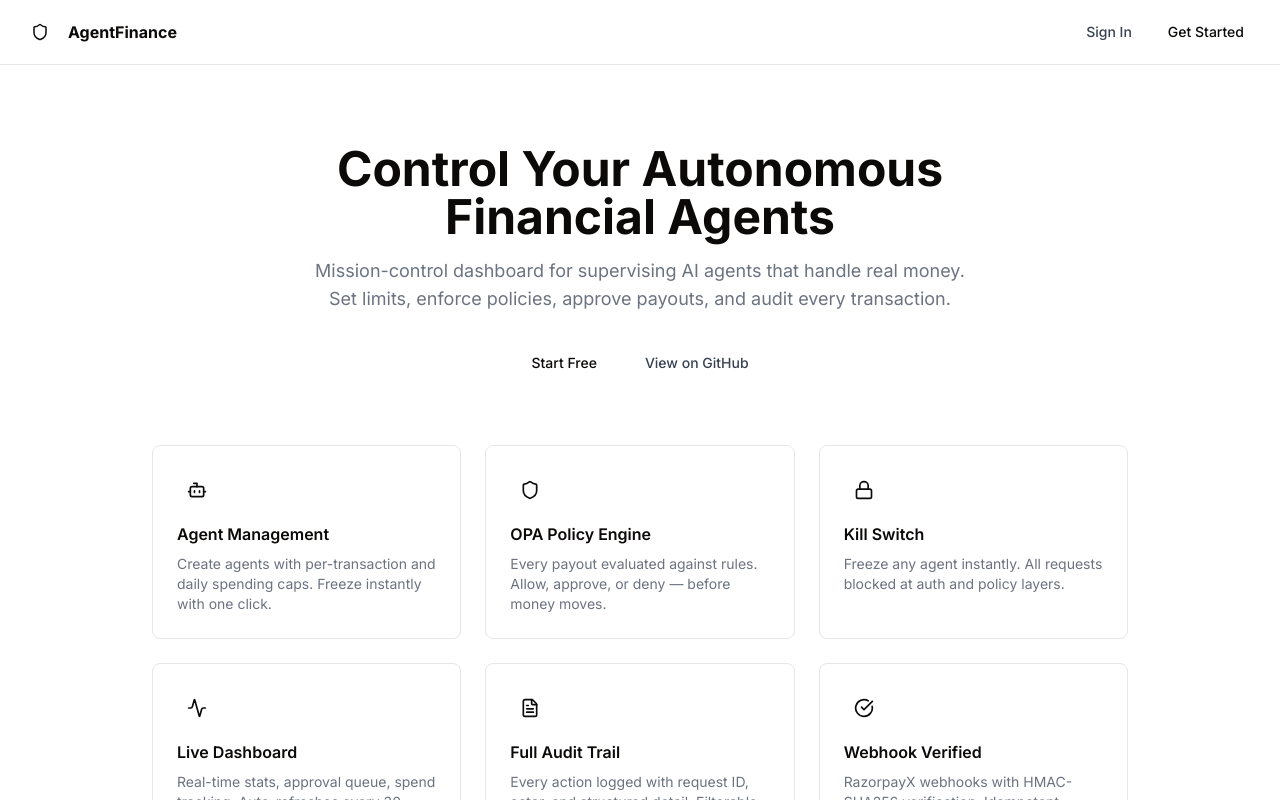
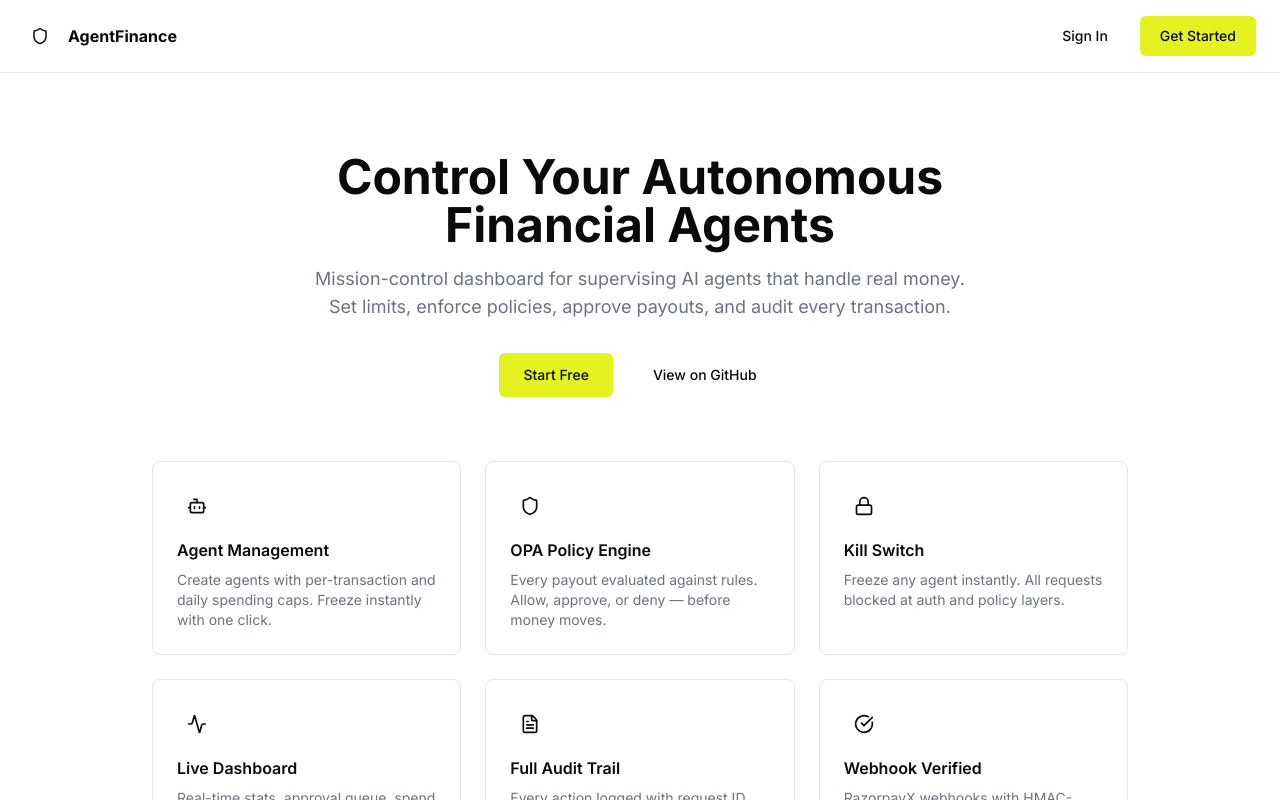
Before and after one commit to nek1912/innovaHack, a Next.js app in the folder frontend/: page / in a window 1280 px wide. Shown: the top 800 px of the page. Built offline with nearby package versions, Linux system fonts and the light colour scheme.

Commit message:
feat: rewrite Button, Card, Badge to Ramp design

```diff
--- a/frontend/components/ui/Badge.tsx
+++ b/frontend/components/ui/Badge.tsx
@@ -1,52 +1,64 @@
-type BadgeVariant = "green" | "amber" | "red" | "cyan" | "purple" | "default";
+import { HTMLAttributes, forwardRef } from "react";
 
-interface BadgeProps {
-  children: React.ReactNode;
-  variant?: BadgeVariant;
-  className?: string;
-  pulse?: boolean;
+interface BadgeProps extends HTMLAttributes<HTMLSpanElement> {
+  variant?: "default" | "green" | "red" | "amber" | "cyan" | "purple";
 }
 
-const variantStyles: Record<BadgeVariant, string> = {
-  green: "bg-green-dim text-green border border-green/30",
-  amber: "bg-amber-dim text-amber border border-amber/30",
-  red: "bg-red-dim text-red border border-red/30",
-  cyan: "bg-cyan-dim text-cyan border border-cyan/30",
-  purple: "bg-purple-dim text-purple border border-purple/30",
-  default: "bg-elevated text-text-secondary border border-border",
+function getStatusVariant(status: string): "green" | "red" | "amber" | "default" {
+  switch (status) {
+    case "active":
+    case "approved":
+    case "paid":
+    case "policy_allowed":
+    case "unfreeze":
+    case "credit_unfrozen":
+    case "repayment_paid":
+      return "green";
+    case "frozen":
+    case "denied":
+    case "rejected":
+    case "failed":
+    case "late":
+    case "defaulted":
+    case "policy_denied":
+    case "freeze":
+    case "credit_frozen":
+    case "repayment_late":
+    case "repayment_defaulted":
+      return "red";
+    case "pending":
+    case "approval_required":
+    case "processing":
+    case "credit_reserved":
+    case "repayment_created":
+      return "amber";
+    default:
+      return "default";
+  }
+}
+
+const variantStyles: Record<string, string> = {
+  default: "bg-surface-warm text-text-secondary",
+  green: "bg-safe-bg text-safe",
+  red: "bg-danger-bg text-danger",
+  amber: "bg-warning-bg text-warning",
+  cyan: "bg-surface-warm text-text-secondary",
+  purple: "bg-surface-warm text-text-secondary",
 };
 
-export function Badge({ children, variant = "default", className = "", pulse = false }: BadgeProps) {
+const Badge = forwardRef<HTMLSpanElement, BadgeProps>(
+  ({ variant = "default", className = "", children, ...props }, ref) => {
     return (
       <span
-      className={`inline-flex items-center px-2 py-0.5 rounded text-xs font-medium ${variantStyles[variant]} ${pulse ? "animate-pulse-glow" : ""} ${className}`}
+        ref={ref}
+        className={`inline-flex items-center px-2.5 py-0.5 rounded-full font-mono text-[11px] font-medium uppercase tracking-wider ${variantStyles[variant]} ${className}`}
+        {...props}
       >
         {children}
       </span>
     );
   }
+);
 
-export function getStatusVariant(status: string): BadgeVariant {
-  const map: Record<string, BadgeVariant> = {
-    active: "green",
-    frozen: "red",
-    approval_required: "amber",
-    queued: "cyan",
-    processing: "cyan",
-    denied: "red",
-    rejected: "red",
-    processed: "green",
-    allow: "green",
-    requires_approval: "amber",
-    policy_denied: "red",
-    policy_allowed: "green",
-    approved: "green",
-    payout_webhook: "purple",
-    payout_requested: "cyan",
-    freeze: "red",
-    unfreeze: "green",
-    failed: "red",
-    pending: "amber",
-  };
-  return map[status] || "default";
-}
+Badge.displayName = "Badge";
+export { Badge, getStatusVariant };
--- a/frontend/components/ui/Button.tsx
+++ b/frontend/components/ui/Button.tsx
@@ -1,32 +1,31 @@
 import { ButtonHTMLAttributes, forwardRef } from "react";
 
-type ButtonVariant = "primary" | "danger" | "ghost" | "success" | "amber";
-
 interface ButtonProps extends ButtonHTMLAttributes<HTMLButtonElement> {
-  variant?: ButtonVariant;
+  variant?: "primary" | "ghost" | "danger" | "success";
   size?: "sm" | "md" | "lg";
 }
 
-const variantStyles: Record<ButtonVariant, string> = {
-  primary: "bg-cyan text-primary-foreground hover:bg-cyan/90",
-  danger: "bg-red text-white hover:bg-red/90",
-  ghost: "bg-transparent text-text-secondary hover:bg-elevated hover:text-text-primary",
-  success: "bg-green text-primary-foreground hover:bg-green/90",
-  amber: "bg-amber text-primary-foreground hover:bg-amber/90",
-};
+const Button = forwardRef<HTMLButtonElement, ButtonProps>(
+  ({ variant = "primary", size = "md", className = "", children, ...props }, ref) => {
+    const base = "inline-flex items-center justify-center gap-2 font-medium transition-colors disabled:opacity-50 disabled:cursor-not-allowed cursor-pointer";
 
-const sizeStyles = {
-  sm: "px-2 py-1 text-xs",
-  md: "px-3 py-1.5 text-sm",
-  lg: "px-4 py-2 text-sm",
-};
+    const variants: Record<string, string> = {
+      primary: "bg-lime text-ink border-none hover:bg-lime-hover",
+      ghost: "bg-transparent text-text-primary border-none hover:underline",
+      danger: "bg-danger text-text-inverse border-none hover:opacity-90",
+      success: "bg-safe text-text-inverse border-none hover:opacity-90",
+    };
 
-export const Button = forwardRef<HTMLButtonElement, ButtonProps>(
-  ({ variant = "primary", size = "md", className = "", children, ...props }, ref) => {
+    const sizes: Record<string, string> = {
+      sm: "h-8 px-3 text-xs rounded-md",
+      md: "h-10 px-5 text-sm rounded-[6px]",
+      lg: "h-11 px-6 text-sm rounded-[6px]",
+    };
+
     return (
       <button
         ref={ref}
-        className={`inline-flex items-center justify-center gap-2 rounded font-medium transition-colors disabled:opacity-50 disabled:cursor-not-allowed ${variantStyles[variant]} ${sizeStyles[size]} ${className}`}
+        className={`${base} ${variants[variant]} ${sizes[size]} ${className}`}
         {...props}
       >
         {children}
@@ -36,3 +35,4 @@ export const Button = forwardRef<HTMLButtonElement, ButtonProps>(
 );
 
 Button.displayName = "Button";
+export { Button };
--- a/frontend/components/ui/Card.tsx
+++ b/frontend/components/ui/Card.tsx
@@ -1,31 +1,39 @@
-import { ReactNode } from "react";
+import { HTMLAttributes, forwardRef } from "react";
 
-interface CardProps {
-  children: ReactNode;
-  className?: string;
+interface CardProps extends HTMLAttributes<HTMLDivElement> {
   padding?: boolean;
 }
 
-export function Card({ children, className = "", padding = true }: CardProps) {
+const Card = forwardRef<HTMLDivElement, CardProps>(
+  ({ padding = true, className = "", children, ...props }, ref) => {
+    return (
+      <div
+        ref={ref}
+        className={`bg-canvas border border-border-warm rounded-[10px] ${padding ? "p-6" : ""} ${className}`}
+        {...props}
+      >
+        {children}
+      </div>
+    );
+  }
+);
+
+Card.displayName = "Card";
+
+function CardHeader({ className = "", children, ...props }: HTMLAttributes<HTMLDivElement>) {
   return (
-    <div className={`bg-surface border border-border rounded-lg ${padding ? "p-4" : ""} ${className}`}>
+    <div className={`flex items-center justify-between mb-4 ${className}`} {...props}>
       {children}
     </div>
   );
 }
 
-export function CardHeader({ children, className = "" }: { children: ReactNode; className?: string }) {
+function CardTitle({ className = "", children, ...props }: HTMLAttributes<HTMLHeadingElement>) {
   return (
-    <div className={`flex items-center justify-between mb-4 ${className}`}>
-      {children}
-    </div>
-  );
-}
-
-export function CardTitle({ children, className = "" }: { children: ReactNode; className?: string }) {
-  return (
-    <h3 className={`text-sm font-semibold text-text-secondary uppercase tracking-wide ${className}`}>
+    <h3 className={`text-sm font-medium text-text-primary ${className}`} {...props}>
       {children}
     </h3>
   );
 }
+
+export { Card, CardHeader, CardTitle };
```
Lines whose indentation alone changed are shown as unchanged.
